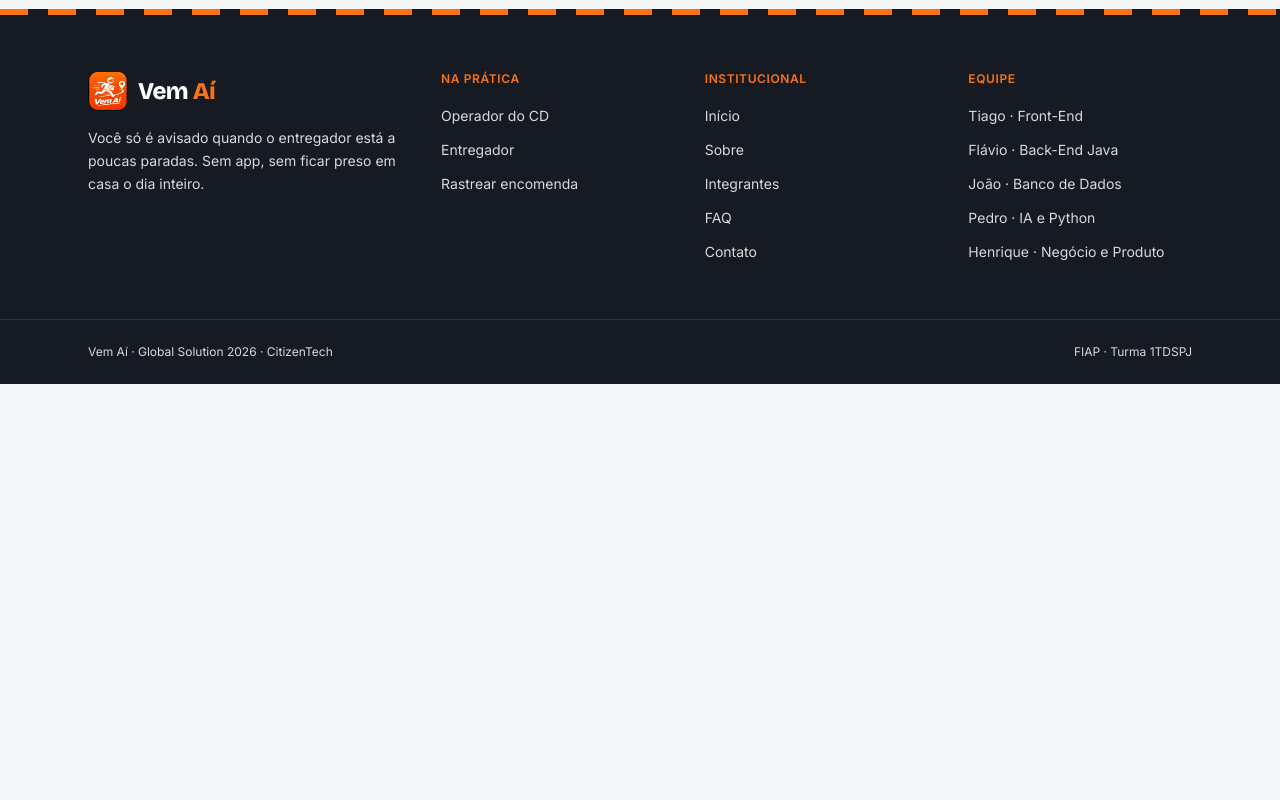
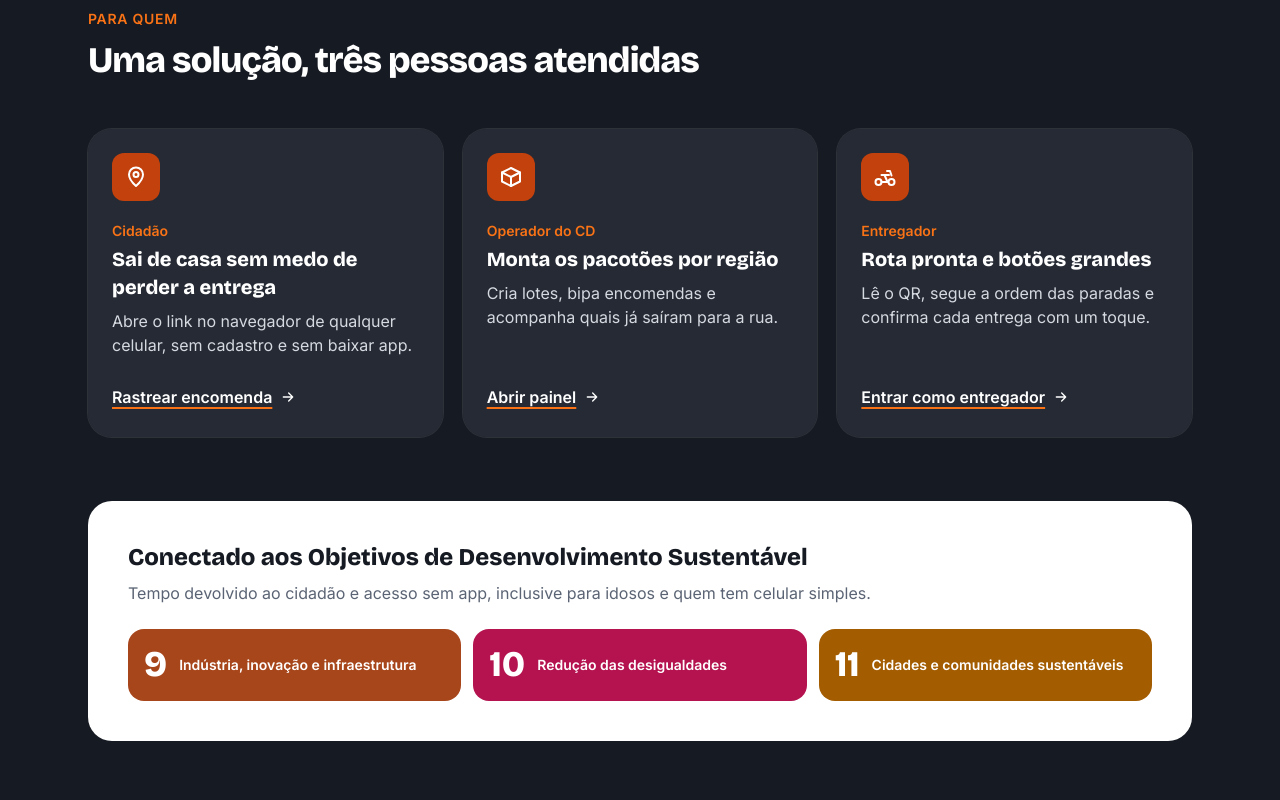
Before and after one commit to tiagostnz/vem-ai-front, a React (Vite) app: page / in a window 1280 px wide. Shown: the part 1320-2120 px from the top of the page. Before the commit the page ends 1704 px from the top, so only its background shows below. Built offline with nearby package versions, Linux system fonts and the light colour scheme.

Commit message:
feat: adiciona a seção de públicos e ODS na Home

```diff
--- /dev/null
+++ b/src/components/home/Publicos.tsx
@@ -0,0 +1,92 @@
+import type { ReactNode } from 'react'
+import { Link } from 'react-router'
+import { IconeCaixa, IconeMoto, IconePin, IconeSeta } from '../icones'
+import { Container } from '../ui/Container'
+
+type Publico = {
+  quem: string
+  titulo: string
+  texto: string
+  para: string
+  acao: string
+  icone: ReactNode
+}
+
+const PUBLICOS: Publico[] = [
+  {
+    quem: 'Cidadão',
+    titulo: 'Sai de casa sem medo de perder a entrega',
+    texto: 'Abre o link no navegador de qualquer celular, sem cadastro e sem baixar app.',
+    para: '/rastreio',
+    acao: 'Rastrear encomenda',
+    icone: <IconePin className="h-6 w-6" />,
+  },
+  {
+    quem: 'Operador do CD',
+    titulo: 'Monta os pacotões por região',
+    texto: 'Cria lotes, bipa encomendas e acompanha quais já saíram para a rua.',
+    para: '/operador',
+    acao: 'Abrir painel',
+    icone: <IconeCaixa className="h-6 w-6" />,
+  },
+  {
+    quem: 'Entregador',
+    titulo: 'Rota pronta e botões grandes',
+    texto: 'Lê o QR, segue a ordem das paradas e confirma cada entrega com um toque.',
+    para: '/entregador',
+    acao: 'Entrar como entregador',
+    icone: <IconeMoto className="h-6 w-6" />,
+  },
+]
+
+const ODS = [
+  { numero: 9, nome: 'Indústria, inovação e infraestrutura', cor: 'bg-[#a8461b]' },
+  { numero: 10, nome: 'Redução das desigualdades', cor: 'bg-[#b5134f]' },
+  { numero: 11, nome: 'Cidades e comunidades sustentáveis', cor: 'bg-[#a35c00]' },
+]
+
+export function Publicos() {
+  return (
+    <section aria-labelledby="publicos" className="bg-asfalto-900 py-20 text-white">
+      <Container>
+        <p className="mb-3 text-sm font-semibold uppercase tracking-wider text-marca-500">Para quem</p>
+        <h2 id="publicos" className="max-w-2xl text-3xl font-extrabold tracking-tight md:text-4xl">
+          Uma solução, três pessoas atendidas
+        </h2>
+
+        <ul className="mt-12 grid gap-5 md:grid-cols-3">
+          {PUBLICOS.map((publico) => (
+            <li key={publico.quem} className="flex flex-col rounded-3xl bg-asfalto-700/50 p-6 ring-1 ring-white/10">
+              <span className="flex h-12 w-12 items-center justify-center rounded-xl bg-marca-700">{publico.icone}</span>
+              <p className="mt-5 text-sm font-semibold text-marca-500">{publico.quem}</p>
+              <h3 className="mt-1 text-xl font-bold">{publico.titulo}</h3>
+              <p className="mt-2 flex-1 text-asfalto-200">{publico.texto}</p>
+              <Link
+                to={publico.para}
+                className="mt-6 inline-flex items-center gap-2 self-start rounded-lg py-1 font-semibold text-white underline decoration-marca-500 decoration-2 underline-offset-4 hover:decoration-white"
+              >
+                {publico.acao}
+                <IconeSeta className="h-4 w-4" />
+              </Link>
+            </li>
+          ))}
+        </ul>
+
+        <div className="mt-16 rounded-3xl bg-white p-6 text-asfalto-900 md:p-10">
+          <h3 className="text-2xl font-extrabold">Conectado aos Objetivos de Desenvolvimento Sustentável</h3>
+          <p className="mt-2 text-asfalto-500">
+            Tempo devolvido ao cidadão e acesso sem app, inclusive para idosos e quem tem celular simples.
+          </p>
+          <ul className="mt-6 grid gap-3 sm:grid-cols-3">
+            {ODS.map((ods) => (
+              <li key={ods.numero} className={`flex items-center gap-3 rounded-2xl p-4 text-white ${ods.cor}`}>
+                <span className="font-display text-4xl font-extrabold">{ods.numero}</span>
+                <span className="text-sm font-semibold leading-tight">{ods.nome}</span>
+              </li>
+            ))}
+          </ul>
+        </div>
+      </Container>
+    </section>
+  )
+}
--- a/src/components/layout/Rodape.tsx
+++ b/src/components/layout/Rodape.tsx
@@ -7,7 +7,7 @@ const classeLink = 'rounded text-sm text-asfalto-200 transition-colors hover:tex
 
 export function Rodape() {
   return (
-    <footer className="mt-20 bg-asfalto-900 text-white">
+    <footer className="bg-asfalto-900 text-white">
       {/* faixa tracejada lembrando a pista de uma rua */}
       <div
         aria-hidden="true"
--- a/src/pages/Home.tsx
+++ b/src/pages/Home.tsx
@@ -1,5 +1,6 @@
 import { ComoFunciona } from '../components/home/ComoFunciona'
 import { Hero } from '../components/home/Hero'
+import { Publicos } from '../components/home/Publicos'
 import { useTitulo } from '../hooks/useTitulo'
 
 export function Home() {
@@ -9,6 +10,7 @@ export function Home() {
     <>
       <Hero />
       <ComoFunciona />
+      <Publicos />
     </>
   )
 }
```
